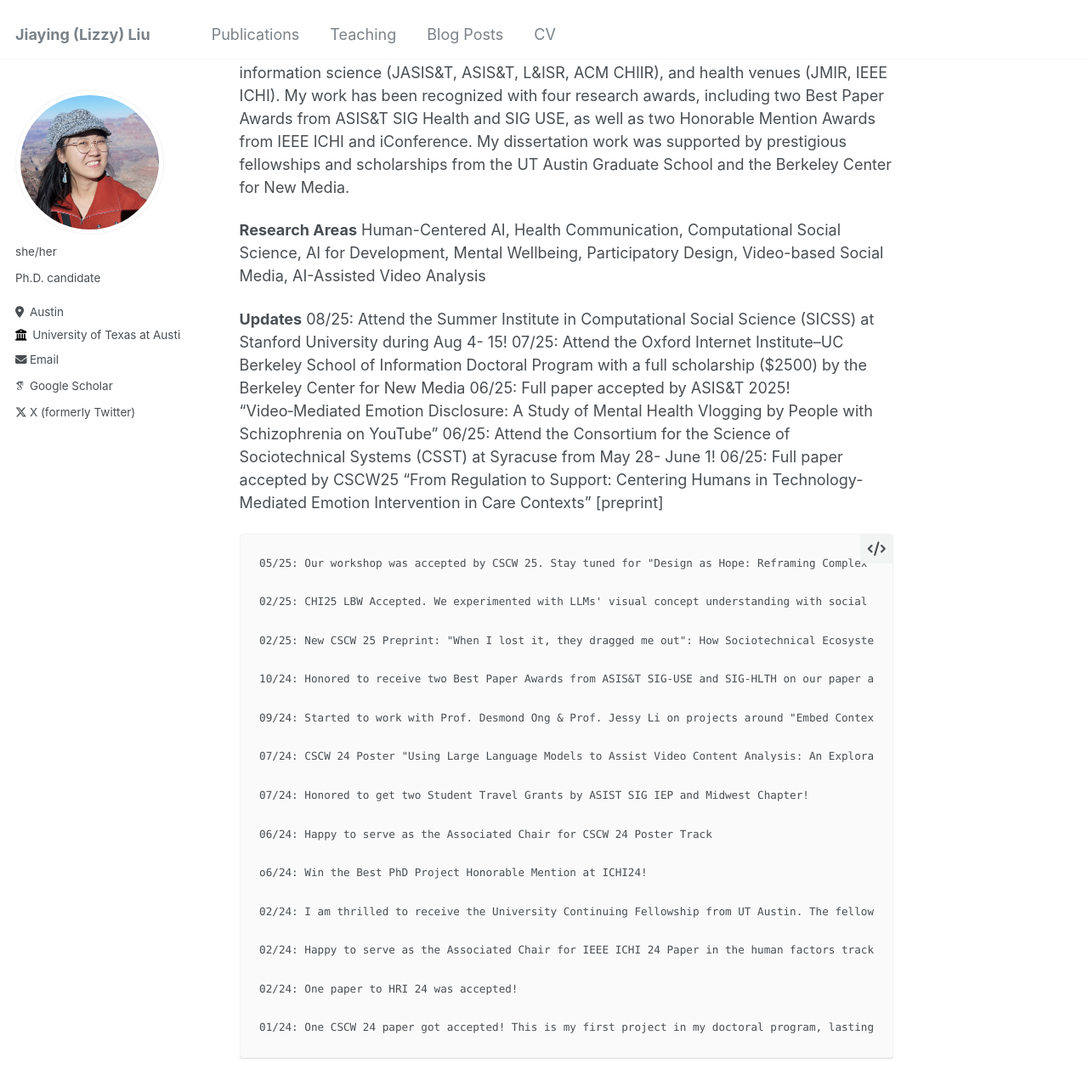
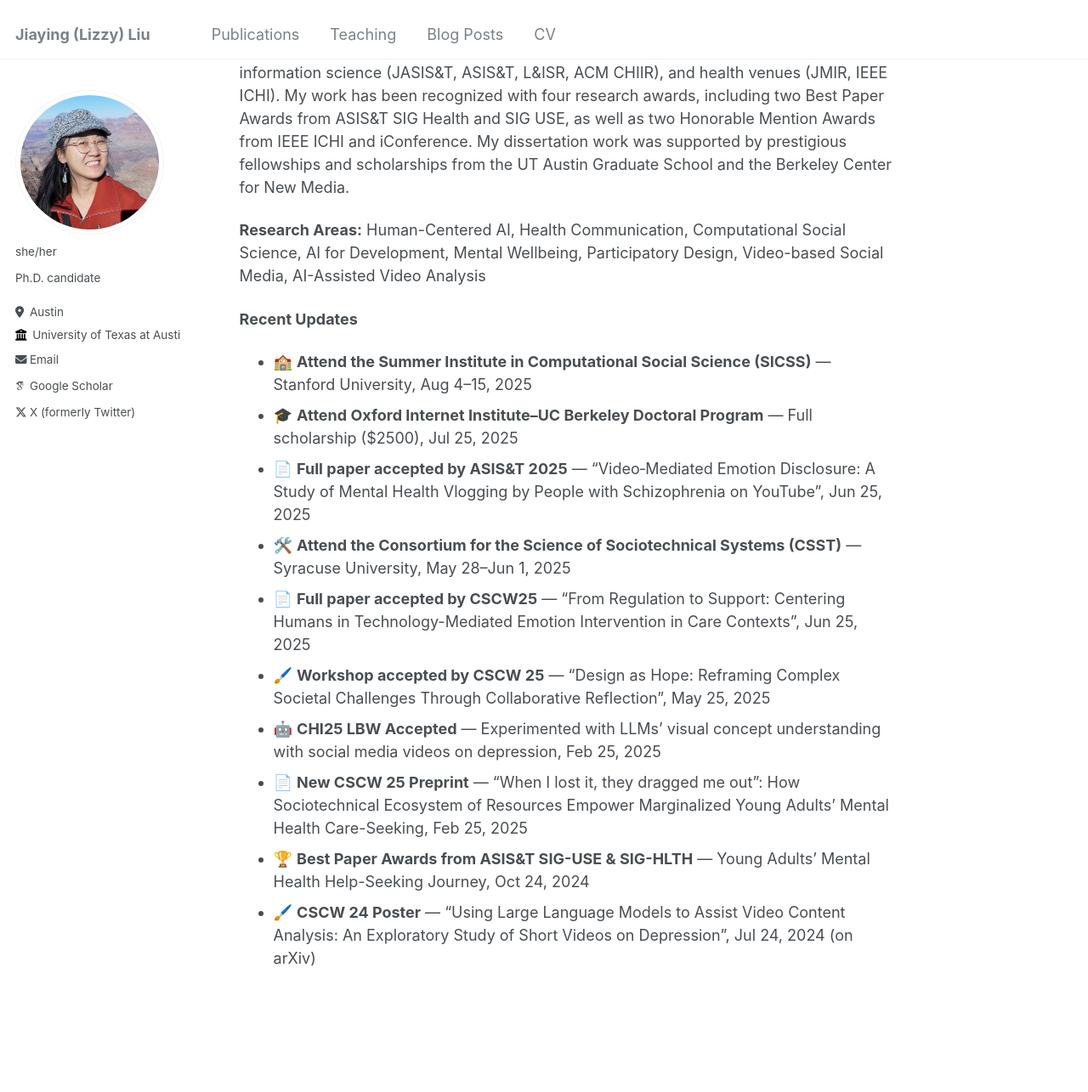
Before and after one commit to lizzyliu666/lizzyliu666.github.io, a Jekyll site: the page built from _pages/about.md, in a window 1280 px wide and 1400 px high, scrolled down 555 px. Shown: the top 1285 px of the window at 85% size. Built offline with Jekyll 4.4.1, drawn with Linux system fonts in a browser that asks for light colours; some web fonts are replaced.

Commit message:
Update about.md

```diff
--- a/_pages/about.md
+++ b/_pages/about.md
@@ -13,39 +13,18 @@ Drawing on theories from science and technology studies, psychology, and media s
 
 My work has been published across top computing (ACM CSCW, ACM CHI, IEEE HRI), information science (JASIS&T, ASIS&T, L&ISR, ACM CHIIR), and health venues (JMIR, IEEE ICHI). My work has been recognized with four research awards, including two Best Paper Awards from ASIS&T SIG Health and SIG USE, as well as two Honorable Mention Awards from IEEE ICHI and iConference. My dissertation work was supported by prestigious fellowships and scholarships from the UT Austin Graduate School and the Berkeley Center for New Media.
 
-**Research Areas**
+**Research Areas:**
 Human-Centered AI, Health Communication, Computational Social Science, AI for Development, Mental Wellbeing, Participatory Design, Video-based Social Media, AI-Assisted Video Analysis
 
+**Recent Updates**
 
-**Updates**
-08/25: Attend the Summer Institute in Computational Social Science (SICSS) at Stanford University during Aug 4- 15!
-07/25: Attend the Oxford Internet Institute–UC Berkeley School of Information Doctoral Program with a full scholarship ($2500) by the Berkeley Center for New Media
-06/25: Full paper accepted by ASIS&T 2025! "Video‑Mediated Emotion Disclosure: A Study of Mental Health Vlogging by People with Schizophrenia on YouTube"
-06/25: Attend the Consortium for the Science of Sociotechnical Systems (CSST) at Syracuse from May 28- June 1!
-06/25: Full paper accepted by CSCW25 "From Regulation to Support: Centering Humans in Technology-Mediated Emotion Intervention in Care Contexts" [preprint]
-
-    05/25: Our workshop was accepted by CSCW 25. Stay tuned for "Design as Hope: Reframing Complex Societal Challenges Through Collaborative Reflection"
-
-    02/25: CHI25 LBW Accepted. We experimented with LLMs' visual concept understanding with social media videos on depression.
-
-    02/25: New CSCW 25 Preprint: "When I lost it, they dragged me out": How Sociotechnical Ecosystem of Resources Empower Marginalized Young Adults' Mental Health Care-Seeking.
-
-    10/24: Honored to receive two Best Paper Awards from ASIS&T SIG-USE and SIG-HLTH on our paper about Young Adults' Mental Health Help-Seeking Journey [Preprint]
-
-    09/24: Started to work with Prof. Desmond Ong & Prof. Jessy Li on projects around "Embed Contextualized Empathy in LLM‑Powered Chatbots"!
-
-    07/24: CSCW 24 Poster "Using Large Language Models to Assist Video Content Analysis: An Exploratory Study of Short Videos on Depression" is on arXiv!
-
-    07/24: Honored to get two Student Travel Grants by ASIST SIG IEP and Midwest Chapter!
-
-    06/24: Happy to serve as the Associated Chair for CSCW 24 Poster Track
-
-    o6/24: Win the Best PhD Project Honorable Mention at ICHI24!
-
-    02/24: I am thrilled to receive the University Continuing Fellowship from UT Austin. The fellowship supports ONE student from each department. A real honor!
-
-    02/24: Happy to serve as the Associated Chair for IEEE ICHI 24 Paper in the human factors track!
-
-    02/24: One paper to HRI 24 was accepted!
-
-    01/24: One CSCW 24 paper got accepted! This is my first project in my doctoral program, lasting almost three years.
+- 🏫 **Attend the Summer Institute in Computational Social Science (SICSS)** — Stanford University, Aug 4–15, 2025
+- 🎓 **Attend Oxford Internet Institute–UC Berkeley Doctoral Program** — Full scholarship ($2500), Jul 25, 2025
+- 📄 **Full paper accepted by ASIS&T 2025** — "Video‑Mediated Emotion Disclosure: A Study of Mental Health Vlogging by People with Schizophrenia on YouTube", Jun 25, 2025
+- 🛠️ **Attend the Consortium for the Science of Sociotechnical Systems (CSST)** — Syracuse University, May 28–Jun 1, 2025
+- 📄 **Full paper accepted by CSCW25** — "From Regulation to Support: Centering Humans in Technology-Mediated Emotion Intervention in Care Contexts", Jun 25, 2025
+- 🖌️ **Workshop accepted by CSCW 25** — "Design as Hope: Reframing Complex Societal Challenges Through Collaborative Reflection", May 25, 2025
+- 🤖 **CHI25 LBW Accepted** — Experimented with LLMs' visual concept understanding with social media videos on depression, Feb 25, 2025
+- 📄 **New CSCW 25 Preprint** — "When I lost it, they dragged me out": How Sociotechnical Ecosystem of Resources Empower Marginalized Young Adults' Mental Health Care-Seeking, Feb 25, 2025
+- 🏆 **Best Paper Awards from ASIS&T SIG-USE & SIG-HLTH** — Young Adults' Mental Health Help-Seeking Journey, Oct 24, 2024
+- 🖌️ **CSCW 24 Poster** — "Using Large Language Models to Assist Video Content Analysis: An Exploratory Study of Short Videos on Depression", Jul 24, 2024 (on arXiv)
```
